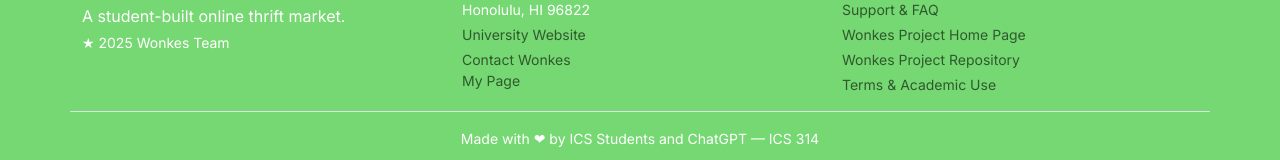
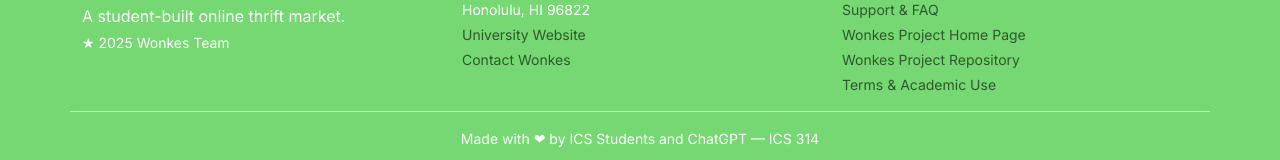
Before and after one commit to wonkes-manoa/manoa-student-market, a Next.js app: page / in a window 1280 px wide. Shown: the part 1067-1227 px from the top of the page. Built offline with nearby package versions, Linux system fonts and the light colour scheme; no server answers.

Commit message:
#47 Removed the link to My Page page
Removed the link to My Page page. My Page page is not completed yet, thus removed.

```diff
--- a/src/components/Footer.tsx
+++ b/src/components/Footer.tsx
@@ -31,12 +31,6 @@ const Footer = () => (
             <a href="/" className="text-decoration-none text-wonkes-3">
               Contact Wonkes
             </a>
-          </p>
-          <p className="mb-0 small">
-            <a href="/list/MyStore" className="text-decoration-none text-wonkes-3">
-              My Page
-            </a>
-            {/* Delete this href when my-page can display test user's cards */}
           </p>
         </Col>
 
```
